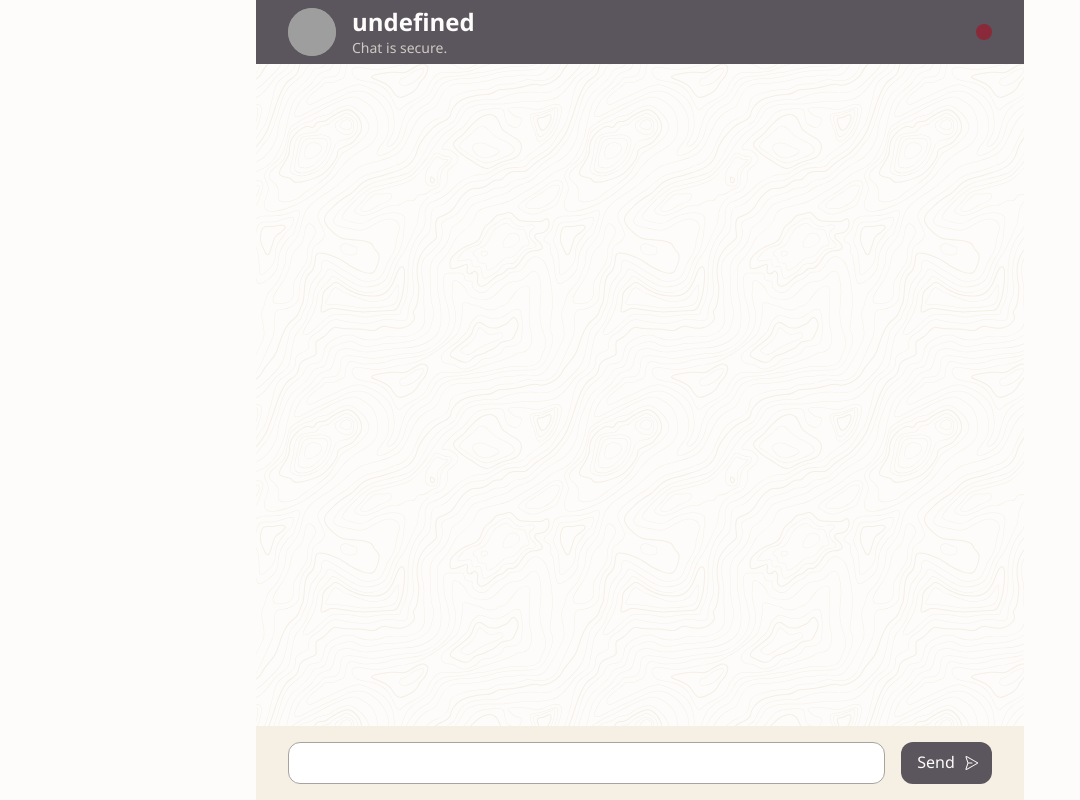
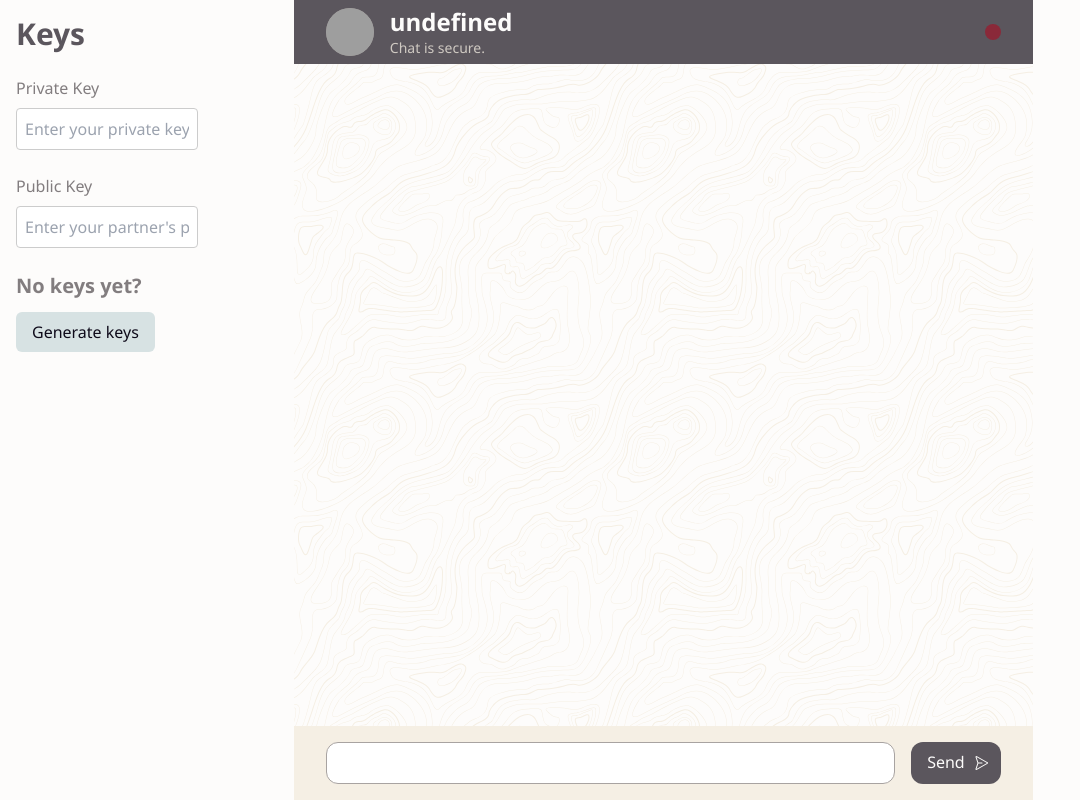
Before and after one commit to FelineJTD/secure-chat-kripto, a Svelte app in the folder client/: page / in a window 1280 px wide. Shown: the whole page, without its empty margins (0-1080 px from the left). Built offline with nearby package versions, Linux system fonts and the light colour scheme; grey boxes are pictures that could not be loaded.

Commit message:
feat: keys UI

```diff
--- a/client/src/App.svelte
+++ b/client/src/App.svelte
@@ -4,6 +4,7 @@
   import ChatHeader from "./lib/ChatHeader.svelte";
   import ChatInput from "./lib/ChatInput.svelte";
   import Container from "./lib/Container.svelte";
+  import KeyInputs from "./lib/KeyInputs.svelte";
   import { onMount } from "svelte";
 
   type Message = {
@@ -301,6 +302,8 @@ function JSONToPoints(json: string): [Point, Point] {
 </script>
 
 <main class="bg-neutral-100 h-screen">
+  <div class="flex flex-col lg:flex-row w-full h-screen">
+    <KeyInputs />
     <Container>
       <ChatHeader sender={id} isConnected={isConnected} />
       <ChatContainer>
@@ -311,6 +314,8 @@ function JSONToPoints(json: string): [Point, Point] {
       </ChatContainer>
       <ChatInput onSend={onSend} />
     </Container>
+    <div class="w-0 lg:w-1/3" />
+  </div>
 </main>
 
 <style>
--- /dev/null
+++ b/client/src/lib/KeyInputs.svelte
@@ -0,0 +1,21 @@
+<div class="w-0 lg:w-1/3 pr-24 flex flex-col gap-2 py-4 pl-4">
+  <h1 class="text-3xl font-semibold mb-4 text-neutral-600">Keys</h1>
+  <label for="private-key" class="text-neutral-500">Private Key</label>
+  <input id="private-key" type="text" placeholder="Enter your private key" />
+  <label for="public-key" class="text-neutral-500">Public Key</label>
+  <input id="public-key" type="text" placeholder="Enter your partner's public key" />
+
+  <h2 class="text-xl font-semibold mb-1 text-neutral-500">No keys yet?</h2>
+  <button class="bg-primary hover:bg-secondary duration-100 w-fit text-neutral-800 py-2 px-4 rounded-md">Generate keys</button>
+</div>
+
+<style>
+  input {
+    padding: 0.5rem;
+    border: 1px solid #ccc;
+    border-radius: 0.25rem;
+    display: block;
+    width: 100%;
+    margin-bottom: 1rem;
+  }
+</style>
```
Lines whose indentation alone changed are shown as unchanged.
